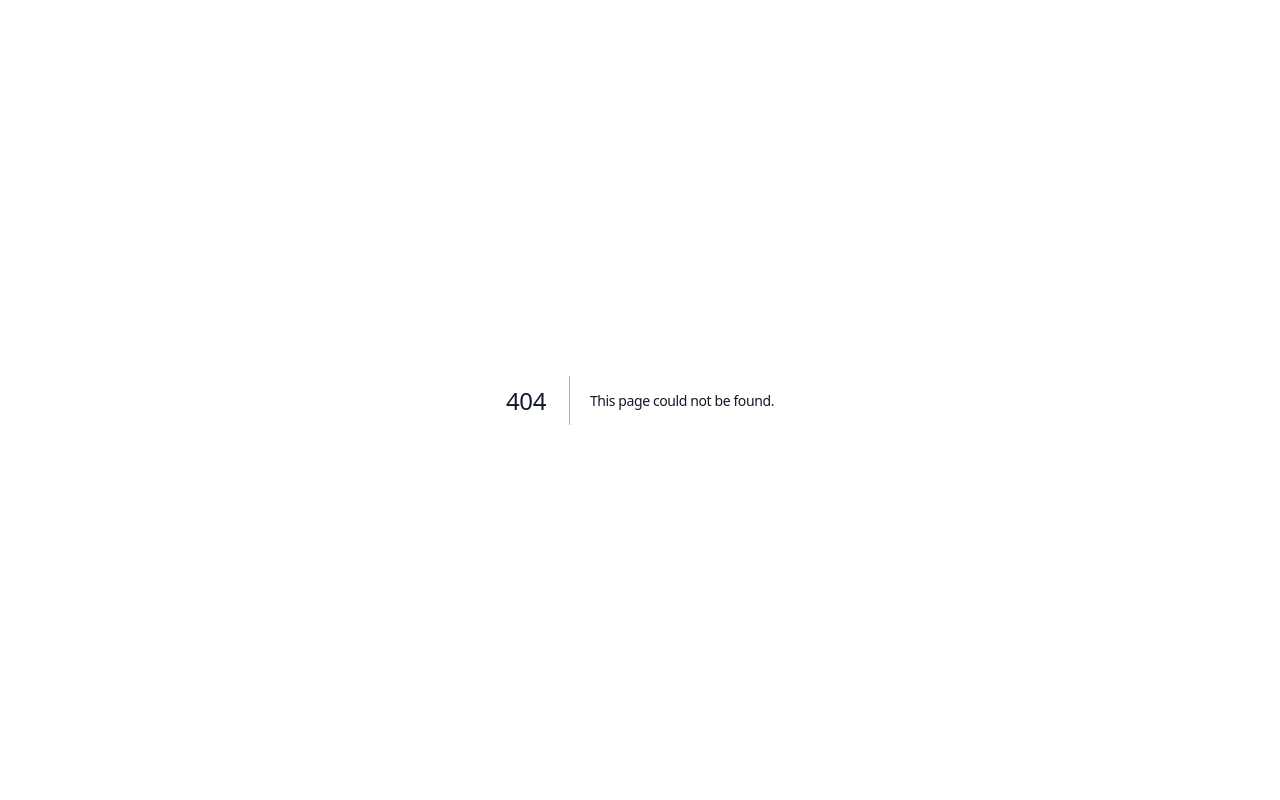
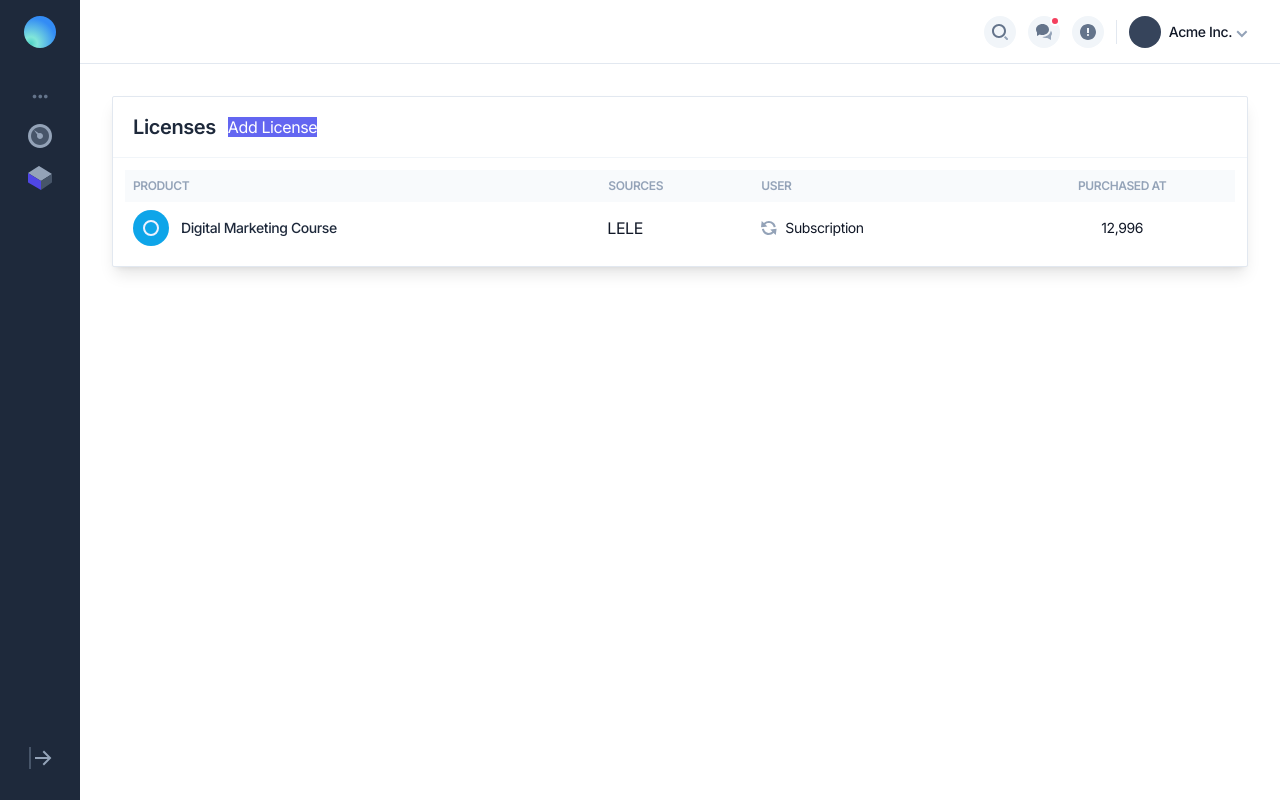
Before and after one commit to Roisfaozi/apptolls, a Next.js app: page /dashboard/shop/license in a window 1280 px wide. Before the commit this address had no page. Built offline with nearby package versions, Linux system fonts and the light colour scheme; no server answers; sample sign-in values are in the browser's storage.

Commit message:
*feat(license): Add license/page.tsx

```diff
--- /dev/null
+++ b/src/app/(private-route)/dashboard/shop/license/page.tsx
@@ -0,0 +1,79 @@
+import Link from 'next/link'
+
+function page() {
+  return (
+    <div className="col-span-full bg-white shadow-lg rounded-sm border border-slate-200">
+      <div className="flex items-center gap-3 px-5 py-4 border-b border-slate-100">
+        <header>
+          <h2 className="font-semibold text-slate-800 text-xl">Licenses</h2>
+        </header>
+        <div>
+          <Link className="btn-sm w-full bg-indigo-500 hover:bg-indigo-600 text-white" href="/shop/products">Add License</Link>
+        </div>
+      </div>
+      <div className="p-3">
+
+        {/* Table */}
+        <div className="overflow-x-auto">
+          <table className="table-auto w-full">
+            {/* Table header */}
+            <thead className="text-xs uppercase text-slate-400 bg-slate-50 rounded-sm">
+              <tr>
+                <th className="p-2 whitespace-nowrap">
+                  <div className="font-semibold text-left">Product</div>
+                </th>
+                <th className="p-2 whitespace-nowrap">
+                  <div className="font-semibold text-left">Sources</div>
+                </th>
+                <th className="p-2 whitespace-nowrap">
+                  <div className="font-semibold text-left">User</div>
+                </th>
+                <th className="p-2 whitespace-nowrap">
+                  <div className="font-semibold text-center">Purchased At</div>
+                </th>
+
+              </tr>
+            </thead>
+            {/* Table body */}
+            <tbody className="text-sm divide-y divide-slate-100">
+              {/* Row */}
+              <tr>
+                <td className="p-2 whitespace-nowrap">
+                  <div className="flex items-center">
+                    <div className="shrink-0 rounded-full mr-2 sm:mr-3 bg-sky-500">
+                      <svg className="w-9 h-9 fill-current text-indigo-50" viewBox="0 0 36 36">
+                        <path d="M18 26a8 8 0 118-8 8.009 8.009 0 01-8 8zm0-14a6 6 0 100 12 6 6 0 000-12z" />
+                      </svg>
+                    </div>
+                    <div className="font-medium text-slate-800">Digital Marketing Course</div>
+                  </div>
+                </td>
+                <td className="p-2 whitespace-nowrap">
+                  <div className="flex shrink-0 -space-x-3 -ml-px">
+                    <p className="text-base">LELE</p>
+                  </div>
+                </td>
+                <td className="p-2 whitespace-nowrap">
+                  <div className="flex items-center">
+                    <svg className="w-4 h-4 fill-current text-slate-400 shrink-0 mr-2" viewBox="0 0 16 16">
+                      <path d="M4.3 4.5c1.9-1.9 5.1-1.9 7 0 .7.7 1.2 1.7 1.4 2.7l2-.3c-.2-1.5-.9-2.8-1.9-3.8C10.1.4 5.7.4 2.9 3.1L.7.9 0 7.3l6.4-.7-2.1-2.1zM15.6 8.7l-6.4.7 2.1 2.1c-1.9 1.9-5.1 1.9-7 0-.7-.7-1.2-1.7-1.4-2.7l-2 .3c.2 1.5.9 2.8 1.9 3.8 1.4 1.4 3.1 2 4.9 2 1.8 0 3.6-.7 4.9-2l2.2 2.2.8-6.4z" />
+                    </svg>
+                    <div>Subscription</div>
+                  </div>
+                </td>
+                <td className="p-2 whitespace-nowrap">
+                  <div className="text-center">12,996</div>
+                </td>
+
+              </tr>
+
+            </tbody>
+          </table>
+
+        </div>
+      </div>
+    </div>
+  )
+}
+
+export default page
```
